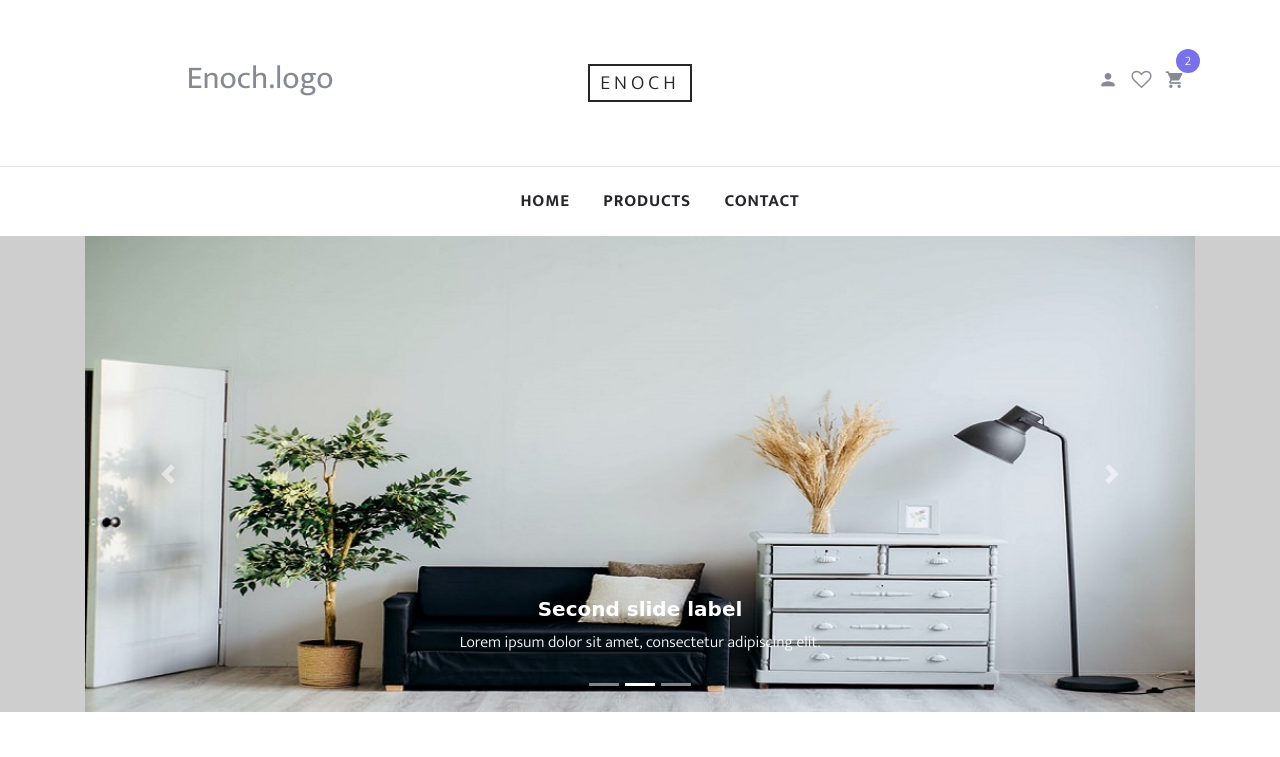
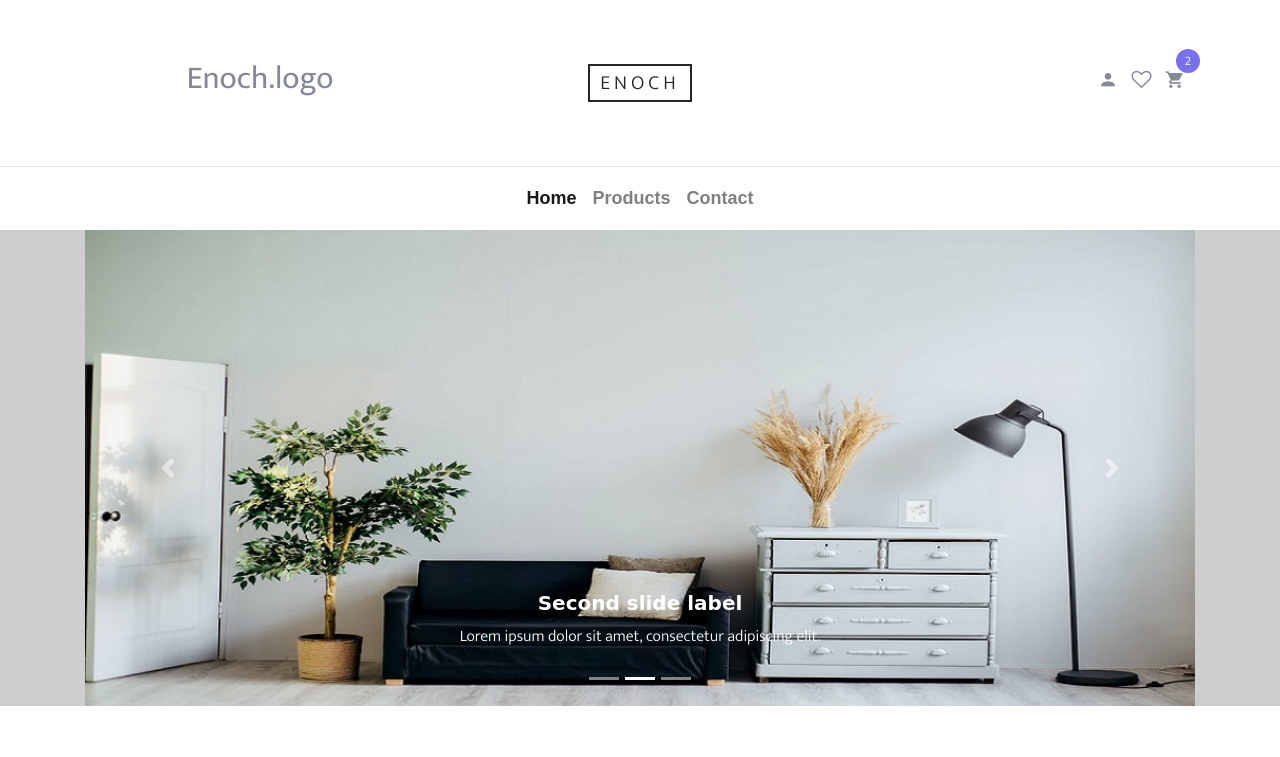
Before and after one commit to Zahed75/Final_Enoch_Web, a plain HTML site: page index.html in a window 1280 px wide. Shown: the top 757 px of the page. Drawn offline with nearby package versions, Linux system fonts and the light colour scheme; files whose address does not match are found by name; a web font is replaced by a local one.

Commit message:
navbar fixed

```diff
--- a/css/style.css
+++ b/css/style.css
@@ -46,17 +46,11 @@ a {
   right: 0;
   bottom: 0;
   opacity: 0;
-  visibility: hidden; }
-
-.offcanvas-menu .site-wrap {
-  position: absolute;
-  height: 100%;
-  width: 100%;
-  z-index: 2;
-  overflow: hidden; }
-  .offcanvas-menu .site-wrap:before {
-    opacity: 1;
-    visibility: visible; }
+  visibility: hidden;
+
+}
+
+
 
 .btn {
   text-transform: uppercase;
@@ -150,7 +144,8 @@ margin-bottom: 5px; }
   background: #fff;
   margin-bottom: 0px;
   z-index: 1999;
-  position: relative; }
+  position: relative;
+ }
   .site-navbar.transparent {
     background: transparent; }
   .site-navbar .site-navbar-top {
@@ -465,6 +460,15 @@ margin-bottom: 5px; }
                 font-size: 16px;
                 padding-left: 60px; }
 
+                .ml-auto, .mx-auto {
+                  margin-left: auto!important;
+                  /* text-align: center; */
+                  margin-right: auto;
+                  font-size: 18px;
+                  font-weight: bold;
+                  font-family: sans-serif;
+              }
+
 /* Blocks */
 .site-blocks-cover {
   background-size: cover;
--- a/index.html
+++ b/index.html
@@ -55,8 +55,7 @@
                       <span class="count">2</span>
                     </a>
                   </li>
-                  <li class="d-inline-block d-md-none ml-md-0"><a href="#" class="site-menu-toggle js-menu-toggle"><span
-                        class="icon-menu"></span></a></li>
+
                 </ul>
               </div>
             </div>
@@ -64,17 +63,28 @@
           </div>
         </div>
       </div>
-      <nav class="site-navigation text-right text-md-center" role="navigation">
-        <div class="container">
-          <ul class="site-menu js-clone-nav d-none d-md-block">
-            <li><a href="#">Home</a></li>
-            <li><a href="shop.html">Products</a></li>
-            <li><a href="contact.html">Contact</a></li>
+      <nav class="navbar navbar-expand-lg navbar-light bg-transparent">
+
+        <button class="navbar-toggler" type="button" data-toggle="collapse" data-target="#navbarNav" aria-controls="navbarNav" aria-expanded="false" aria-label="Toggle navigation">
+          <span class="navbar-toggler-icon"></span>
+        </button>
+        <div class="collapse navbar-collapse" id="navbarNav">
+          <ul class="navbar-nav ml-auto">
+            <li class="nav-item active">
+              <a class="nav-link" href="index.html">Home</a>
+            </li>
+            <li class="nav-item">
+              <a class="nav-link" href="shop.html">Products</a>
+            </li>
+            <li class="nav-item">
+              <a class="nav-link" href="contact.html">Contact</a>
+            </li>
 
           </ul>
         </div>
         </div>
       </nav>
+
     </header>
 
 
```
Also changed, not shown: cart.html (+18 -8 lines), contact.html (+18 -8 lines), shop-single.html (+18 -8 lines), shop.html (+18 -8 lines), css/aos.css.
